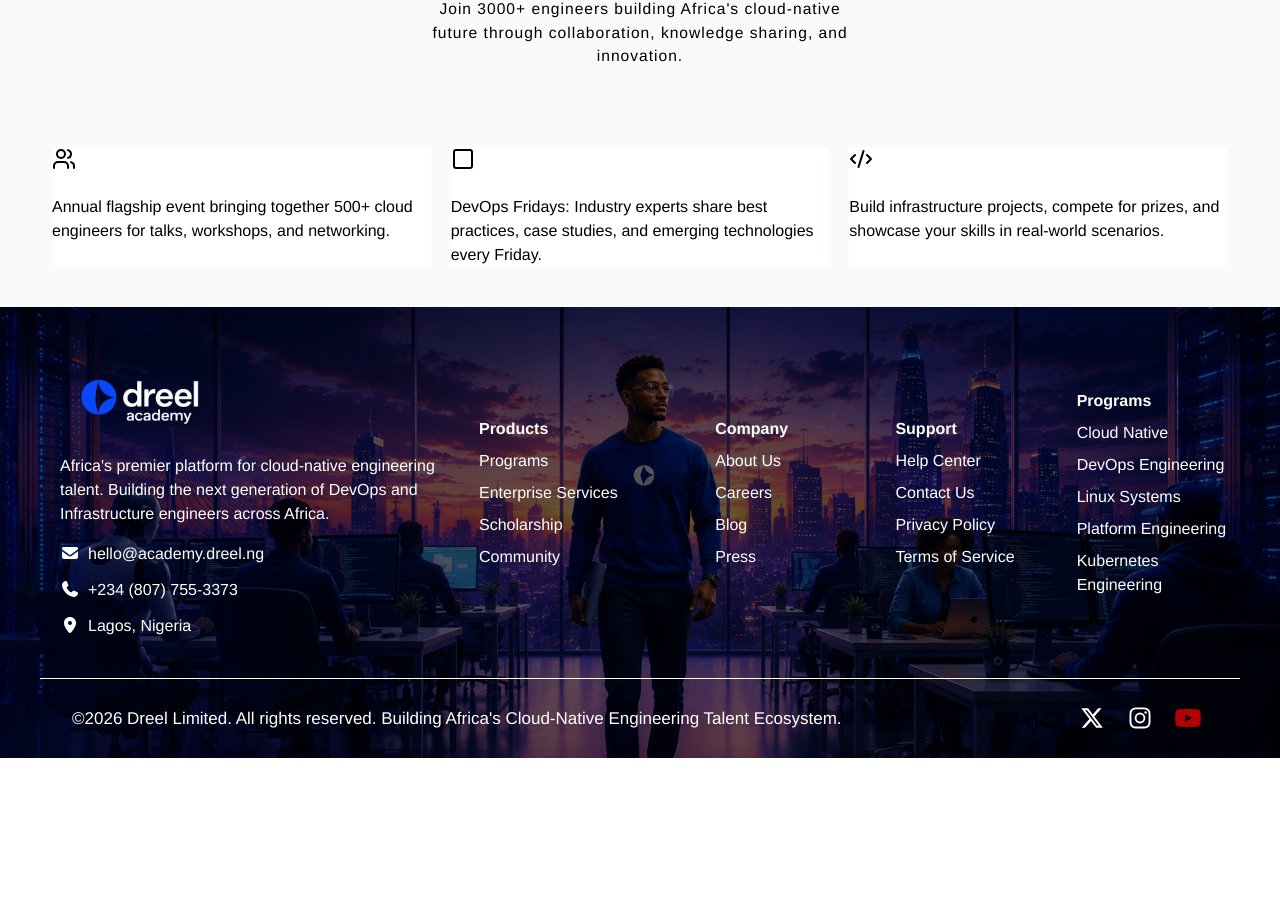
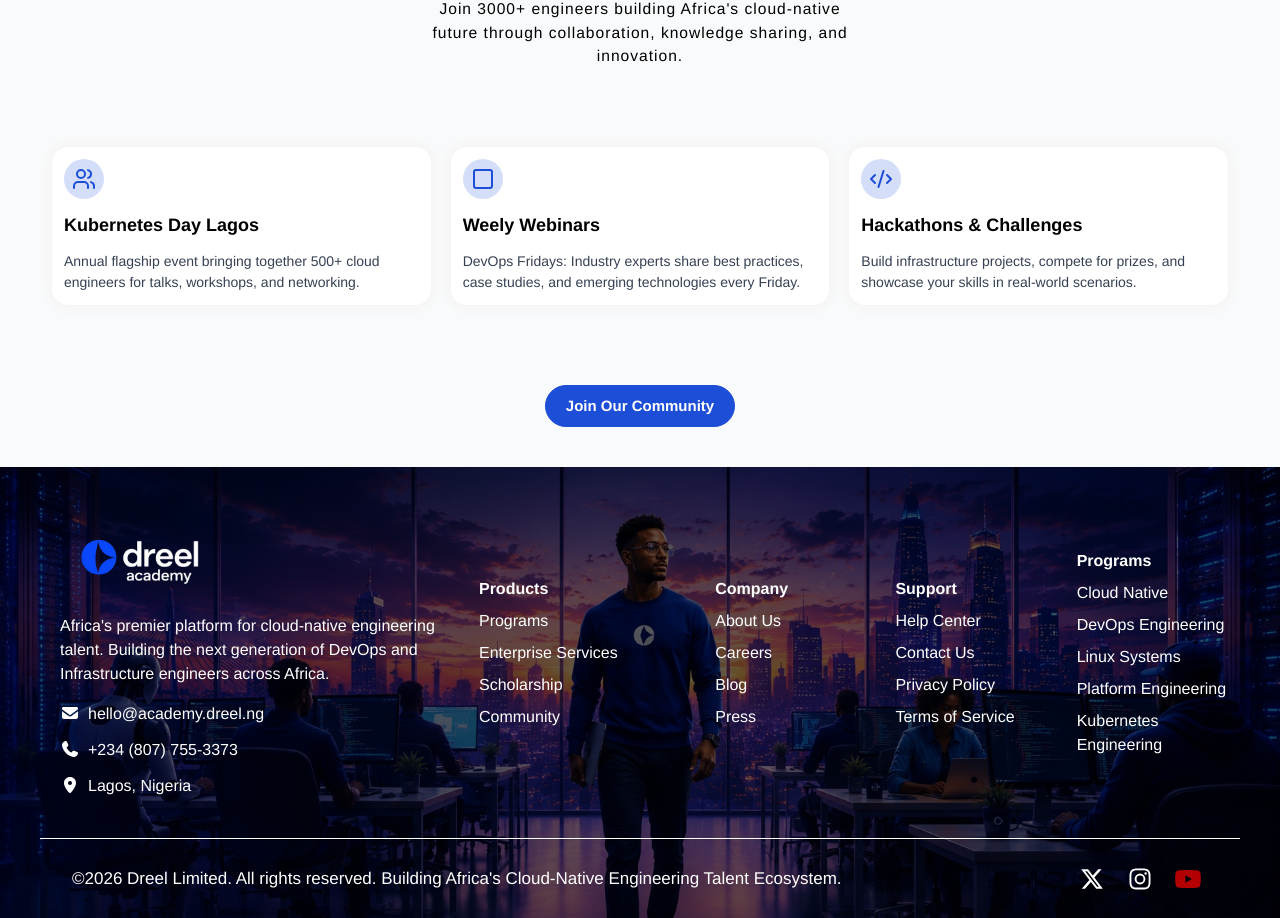
Before and after one commit to gabzeejnr/dreel, a React (Vite) app: page / in a window 1280 px wide. Shown: the part 3732-4650 px from the top of the page. Before the commit the page ends 4490 px from the top, so only its background shows below. Built offline with nearby package versions, Linux system fonts and the light colour scheme.

Commit message:
Finished the MainCommunity component

```diff
--- a/src/components/Community/ComCard.jsx
+++ b/src/components/Community/ComCard.jsx
@@ -1,9 +1,9 @@
 export default function ComCard({ children, title, text }) {
     return (
-        <div className="flex flex-col gap-3 bg-white">
-            <div>{children}</div>
-            <span>{title}</span>
-            <p>{text}</p>
+        <div className="flex flex-col gap-3 shadow-[0_0_10px_5px_whitesmoke] bg-white p-3 pr-5 text-wrap rounded-2xl">
+            <div className="p-2 w-fit rounded-4xl flex items-center justify-center bg-[#1D4FD82F] primary-color">{children}</div>
+            <span className="text-lg font-bold">{title}</span>
+            <p className="gray-text">{text}</p>
         </div>
     )
 }
--- a/src/components/Community/MainCommunity.jsx
+++ b/src/components/Community/MainCommunity.jsx
@@ -1,5 +1,6 @@
 import { Code2, Computer, Square, Users } from "lucide-react"
 import ComCard from "./ComCard"
+import Button from "../Button"
 
 export default function MainComunity() {
 
@@ -28,11 +29,12 @@ export default function MainComunity() {
                     <h2 className="font-bold text-4xl">Cloud & DevOps <span className="primary-color">Expertise</span></h2>
                     <p className="text-[15.6px] text-wrap w-3/4 font-medium self-center tracking-[1px]">Join 3000+ engineers building Africa's cloud-native future through collaboration, knowledge sharing, and innovation.</p>
                 </div>
-                <div className="grid grid-cols-1 sm:grid-cols-2 md:grid-cols-3 md:justify-center px-3 md:px-10 gap-5 lg:px-13">
+                <div className="grid grid-cols-1 sm:grid-cols-2 md:grid-cols-3 md:justify-center px-5 md:px-10 gap-5 lg:px-13">
                     {data.map(d => (
-                        <ComCard key={d.title} text={d.text}>{d.icon}</ComCard>
+                        <ComCard key={d.title} text={d.text} title={d.title}>{d.icon}</ComCard>
                     ))}
                 </div>
+                <Button type="button" value="Join Our Community" className="btn btn-bg-primary mt-10" />
             </div>
         </section>
     )
--- a/src/components/Hero/RightImage.jsx
+++ b/src/components/Hero/RightImage.jsx
@@ -3,7 +3,7 @@
 export default function RightImage({ src }) {
     return (
         <div className="w-full rounded-4xl bg-white p-3"
-            data-aos="fade-left">
+            data-aos="fade-down">
             <img src={src} alt="Hero Secondary Image" className="rounded-4xl w-full h-auto max-h-105 object-cover" loading="eager" />
         </div>
     )
--- a/src/styles/global.css
+++ b/src/styles/global.css
@@ -46,5 +46,10 @@
 }
 
 .mobile-pad{
-    padding: 0 20px 0 20px;
+    padding: 0 8px 0 8px;
 }
+
+.gray-text{
+    color: #364153;
+    font-size: 14px;
+}
```
